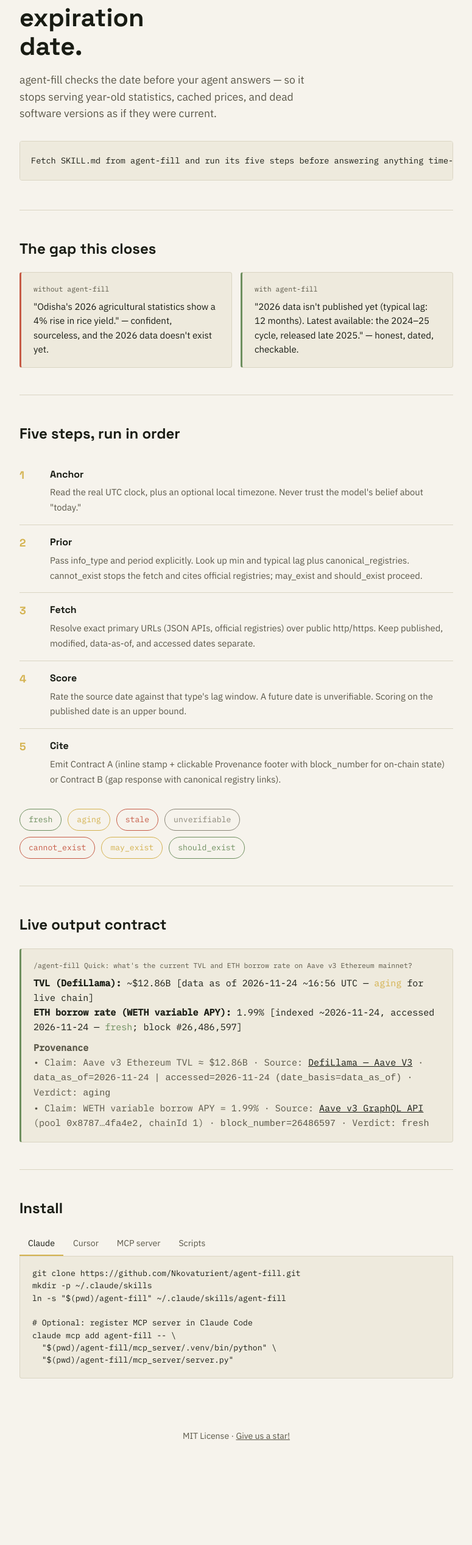
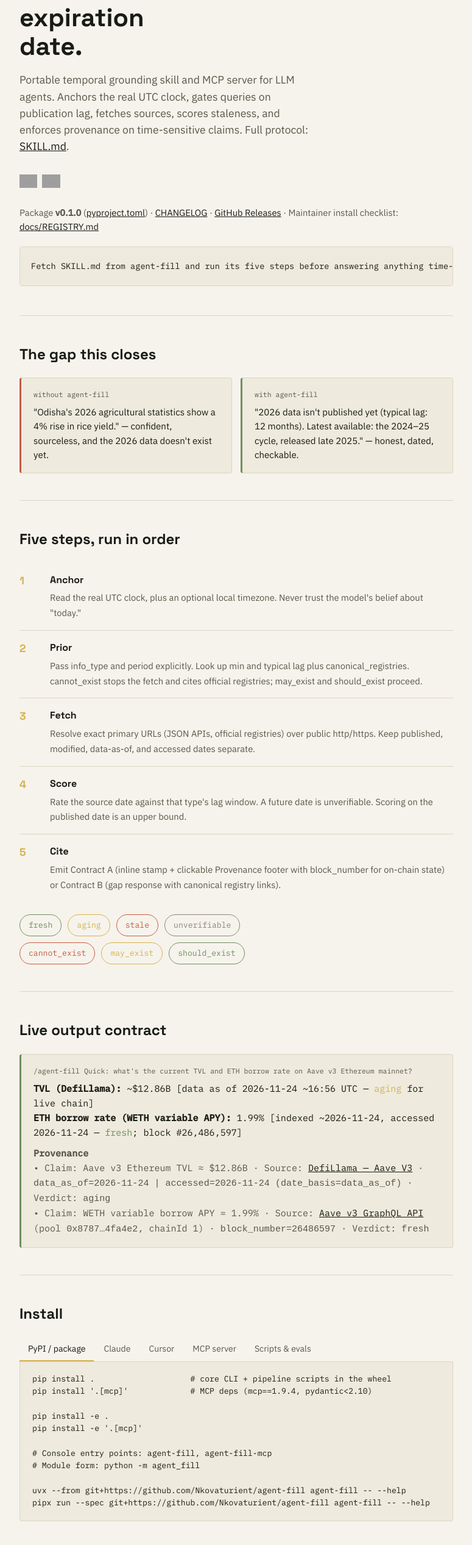
Before and after one commit to Nkovaturient/agent-fill, a plain HTML site: page docs/index.html in a window 1280 px wide. Shown: the part 227-2760 px from the top of the page at 61% size, without its empty margins (252-1027 px from the left). Before the commit the page ends 2652 px from the top, so only its background shows below. Drawn offline with Linux system fonts and the light colour scheme; grey boxes are pictures that could not be loaded.

Commit message:
sync release tag with docs

```diff
--- a/docs/index.html
+++ b/docs/index.html
@@ -133,6 +133,27 @@
       color: var(--ink-dim);
       max-width: 46ch;
       margin: 0 0 32px;
+    }
+
+    .meta-release {
+      font-size: .92rem;
+      color: var(--ink-dim);
+      margin: 0 0 20px;
+    }
+
+    .meta-release a {
+      color: var(--ink);
+    }
+
+    .badges {
+      display: flex;
+      flex-wrap: wrap;
+      gap: 8px;
+      margin: 0 0 24px;
+    }
+
+    .badges img {
+      height: 22px;
     }
 
     .fetchbox {
@@ -369,6 +390,7 @@
       <a href="#protocol">Protocol</a>
       <a href="#live-proof">Live Output</a>
       <a href="#install">Install</a>
+      <a href="#release">Release</a>
       <a href="https://github.com/Nkovaturient/agent-fill">GitHub</a>
     </nav>
   </header>
@@ -384,8 +406,22 @@
           TODAY</text>
       </svg>
       <h1>Your agent's facts have an expiration date.</h1>
-      <p class="lede">agent-fill checks the date before your agent answers — so it stops serving year-old statistics,
-        cached prices, and dead software versions as if they were current.</p>
+      <p class="lede">Portable temporal grounding skill and MCP server for LLM agents. Anchors the real UTC clock,
+        gates queries on publication lag, fetches sources, scores staleness, and enforces provenance on
+        time-sensitive claims. Full protocol: <a href="https://github.com/Nkovaturient/agent-fill/blob/main/SKILL.md"
+          style="color:var(--ink)">SKILL.md</a>.</p>
+      <div class="badges">
+        <a href="https://github.com/Nkovaturient/agent-fill/releases"><img
+            src="https://img.shields.io/github/v/release/Nkovaturient/agent-fill?label=release" alt="release badge"></a>
+        <a href="https://github.com/Nkovaturient/agent-fill/actions/workflows/evals.yml"><img
+            src="https://github.com/Nkovaturient/agent-fill/actions/workflows/evals.yml/badge.svg" alt="evals badge"></a>
+      </div>
+      <p class="meta-release" id="release">Package <strong>v0.1.0</strong> (<a
+          href="https://github.com/Nkovaturient/agent-fill/blob/main/pyproject.toml">pyproject.toml</a>) · <a
+          href="https://github.com/Nkovaturient/agent-fill/blob/main/CHANGELOG.md">CHANGELOG</a> · <a
+          href="https://github.com/Nkovaturient/agent-fill/releases">GitHub Releases</a> · Maintainer install checklist:
+        <a href="https://github.com/Nkovaturient/agent-fill/blob/main/docs/REGISTRY.md">docs/REGISTRY.md</a>
+      </p>
       <div class="fetchbox">
         <code
           id="fetchline">Fetch SKILL.md from agent-fill and run its five steps before answering anything time-sensitive.</code>
@@ -467,12 +503,26 @@
     <section id="install">
       <h2>Install</h2>
       <div class="tabs" role="tablist">
-        <button class="tab" role="tab" aria-selected="true" onclick="showTab('claude')">Claude</button>
+        <button class="tab" role="tab" aria-selected="true" onclick="showTab('pypi')">PyPI / package</button>
+        <button class="tab" role="tab" aria-selected="false" onclick="showTab('claude')">Claude</button>
         <button class="tab" role="tab" aria-selected="false" onclick="showTab('cursor')">Cursor</button>
         <button class="tab" role="tab" aria-selected="false" onclick="showTab('mcp')">MCP server</button>
-        <button class="tab" role="tab" aria-selected="false" onclick="showTab('scripts')">Scripts</button>
+        <button class="tab" role="tab" aria-selected="false" onclick="showTab('scripts')">Scripts &amp; evals</button>
       </div>
-      <div class="panel active" id="panel-claude">
+      <div class="panel active" id="panel-pypi">
+        <pre>pip install .                    # core CLI + pipeline scripts in the wheel
+pip install '.[mcp]'             # MCP deps (mcp==1.9.4, pydantic&lt;2.10)
+
+pip install -e .
+pip install -e '.[mcp]'
+
+# Console entry points: agent-fill, agent-fill-mcp
+# Module form: python -m agent_fill
+
+uvx --from git+https://github.com/Nkovaturient/agent-fill agent-fill -- --help
+pipx run --spec git+https://github.com/Nkovaturient/agent-fill agent-fill -- --help</pre>
+      </div>
+      <div class="panel" id="panel-claude">
         <pre>git clone https://github.com/Nkovaturient/agent-fill.git
 mkdir -p ~/.claude/skills
 ln -s "$(pwd)/agent-fill" ~/.claude/skills/agent-fill
@@ -483,7 +533,10 @@ claude mcp add agent-fill -- \
   "$(pwd)/agent-fill/mcp_server/server.py"</pre>
       </div>
       <div class="panel" id="panel-cursor">
-        <pre>mkdir -p .cursor/skills
+        <pre># Full symlink + MCP mcp.json checklist:
+# https://github.com/Nkovaturient/agent-fill/blob/main/docs/REGISTRY.md
+
+mkdir -p .cursor/skills
 ln -s /abs/path/to/agent-fill .cursor/skills/agent-fill
 
 # .cursor/mcp.json
@@ -497,7 +550,13 @@ ln -s /abs/path/to/agent-fill .cursor/skills/agent-fill
 }</pre>
       </div>
       <div class="panel" id="panel-mcp">
-        <pre>python3 -m venv mcp_server/.venv
+        <pre>pip install '.[mcp]'
+agent-fill-mcp
+# or: python -m agent_fill.mcp_stdio
+# or: python mcp_server/server.py
+
+# Contributor venv path:
+python3 -m venv mcp_server/.venv
 mcp_server/.venv/bin/pip install -r mcp_server/requirements.txt
 mcp_server/.venv/bin/python mcp_server/server.py
 
@@ -506,27 +565,34 @@ mcp_server/.venv/bin/python mcp_server/server.py
 # fetch_source, score_staleness, make_provenance, reconcile_sources</pre>
       </div>
       <div class="panel" id="panel-scripts">
-        <pre>pip install -r requirements.txt
+        <pre>pip install -r requirements.txt   # contributor requirements.txt workflow
 
 python scripts/pipeline.py \
   --query "What is the latest version of requests?" \
   --info-type software_version \
   --url "https://pypi.org/pypi/requests/json"
+# or: agent-fill --query "..." --info-type software_version --url "..."
 
 python scripts/anchor_date.py --tz Asia/Kolkata
 python scripts/lag_prior.py --query "Odisha agri stats 2026" \
   --date 2026-11-24 --info-type government_statistics --period 2026
+python scripts/fetch_and_verify.py --url "https://pypi.org/pypi/requests/json"
 python scripts/staleness_score.py --data-date 2025-03-01 \
   --current-date 2026-11-24 --info-type government_statistics --date-basis data_as_of
 python scripts/provenance.py --source "RBI DBIE" \
   --url "https://data.rbi.org.in" --data-date 2025-03-01 --verdict stale --date-basis data_as_of
 
-python evals/run_evals.py  # 15/15 gate, fetch &amp; pressure evals</pre>
+python evals/run_evals.py
+# 10 deterministic cases (evals/seed_cases.json) +
+# 5 behavioral pressure scenarios (evals/agent_scenarios.json)</pre>
       </div>
     </section>
 
     <footer align="center">
-      MIT License · <a href="https://github.com/Nkovaturient/agent-fill">Give us a star!</a>
+      <a href="https://github.com/Nkovaturient/agent-fill/blob/main/LICENSE">MIT License</a> ·
+      <a href="https://github.com/Nkovaturient/agent-fill/blob/main/CHANGELOG.md">CHANGELOG</a> ·
+      <a href="https://github.com/Nkovaturient/agent-fill/blob/main/docs/REGISTRY.md">REGISTRY</a> ·
+      <a href="https://github.com/Nkovaturient/agent-fill">Give us a star!</a>
     </footer>
   </div>
 
```
